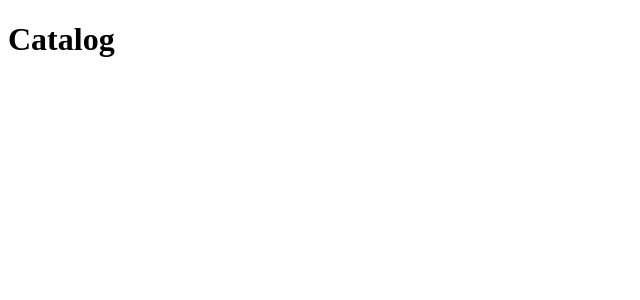
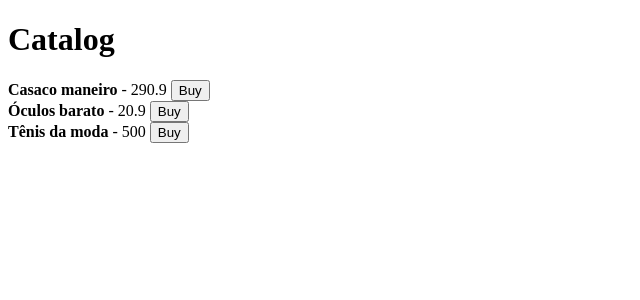
Before and after one commit to mloubake/redux-example-rocketseat, a React (Create React App) app: page / in a window 1280 px wide. Shown: the top 300 px of the page, without its empty margins (0-640 px from the left). Built offline with nearby package versions, Linux system fonts and the light colour scheme; data requests are answered from the project's data file.

Commit message:
Creating a server-json, Adding an api service, changing package.json, populating Catalog

```diff
--- /dev/null
+++ b/server.json
@@ -0,0 +1,33 @@
+{
+  "products": [
+    {
+      "id": 1,
+      "title": "Casaco maneiro",
+      "price": 290.9
+    },
+    {
+      "id": 2,
+      "title": "Óculos barato",
+      "price": 20.9
+    },
+    {
+      "id": 3,
+      "title": "Tênis da moda",
+      "price": 500.0
+    }
+  ],
+  "stock": [
+    {
+      "id": 1,
+      "quantity": 3
+    },
+    {
+      "id": 2,
+      "quantity": 0
+    },
+    {
+      "id": 3,
+      "quantity": 1
+    }
+  ]
+}
--- a/src/components/Catalog/index.jsx
+++ b/src/components/Catalog/index.jsx
@@ -1,12 +1,31 @@
-import React from "react";
+import React, { useState, useEffect } from "react";
 import { useSelector } from "react-redux";
 
+import api from "../../services/api";
+
 const Catalog = () => {
-  const catalog = useSelector((state) => state);
+  const [catalog, setCatalog] = useState([]);
 
-  console.log(catalog);
+  useEffect(() => {
+    api.get("products").then((response) => {
+      setCatalog(response.data);
+    });
+  }, []);
 
-  return <h1>Catalog</h1>;
+  return (
+    <>
+      <main>
+        <h1>Catalog</h1>
+
+        {catalog.map((product) => (
+          <article key={product.id}>
+            <strong>{product.title}</strong> {" - "}
+            <span>{product.price}</span> <button type="button">Buy</button>
+          </article>
+        ))}
+      </main>
+    </>
+  );
 };
 
 export default Catalog;
--- /dev/null
+++ b/src/services/api.js
@@ -0,0 +1,7 @@
+import Axios from "axios";
+
+const api = Axios.create({
+  baseURL: "http://localhost:3333",
+});
+
+export default api;
```
Also changed, not shown: package.json (+6 -1 lines), 1 other file (tests, documents, lock files or other folders).
